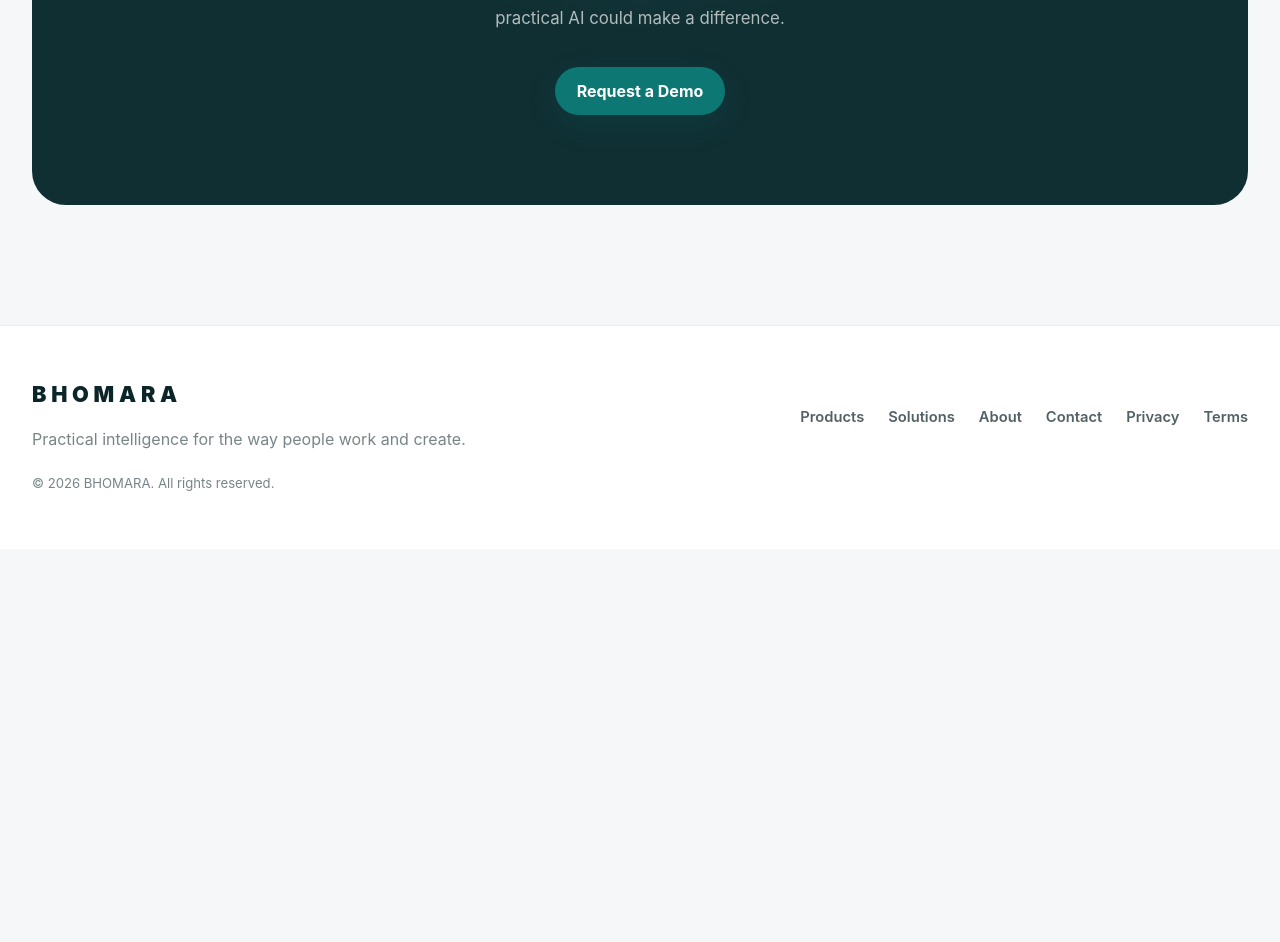
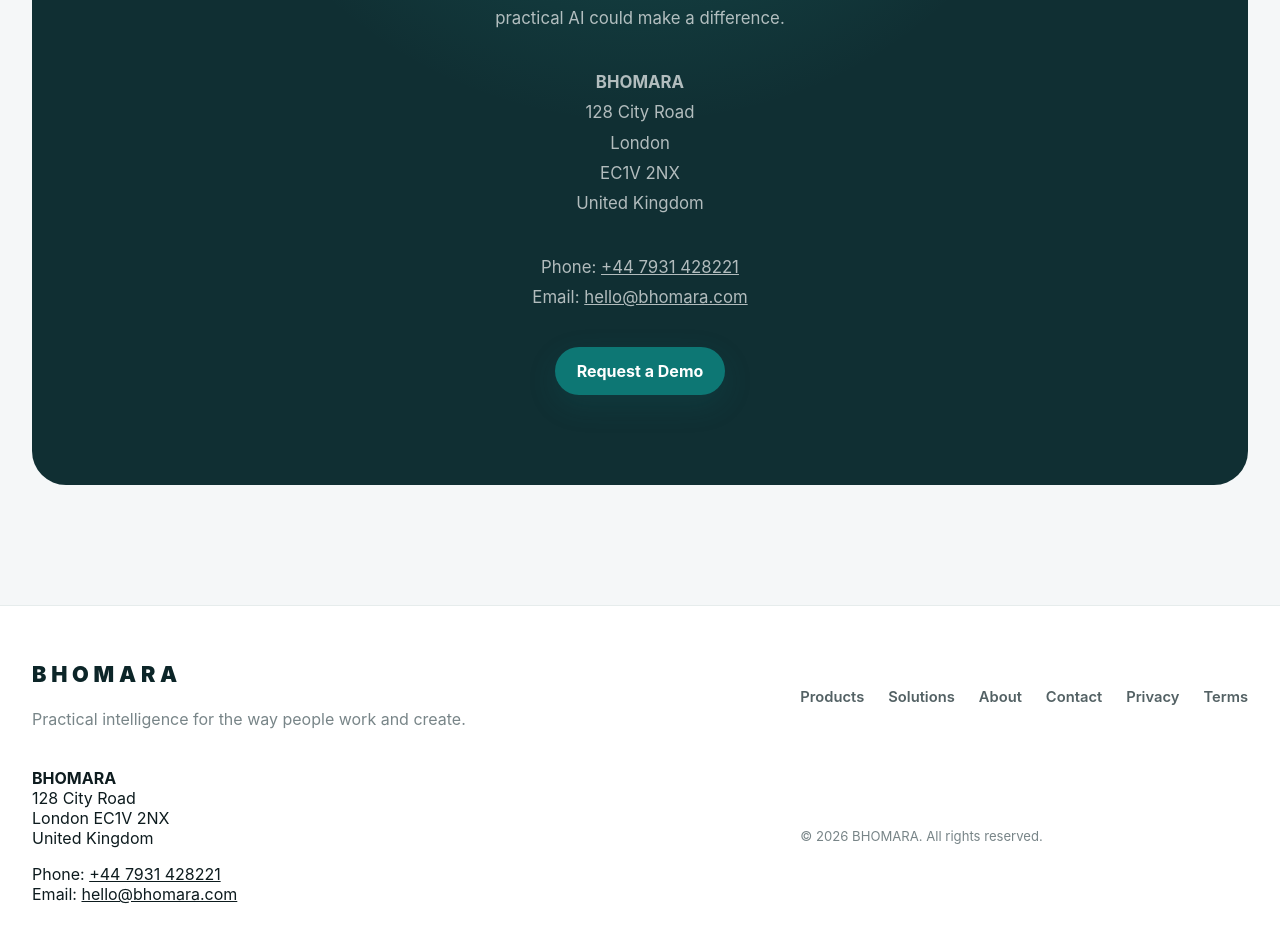
Before and after one commit to Nezbow/bhomara, a React (Vite) app: page / in a window 1280 px wide. Shown: the part 3808-4750 px from the top of the page. Before the commit the page ends 4357 px from the top, so only its background shows below. Built offline with nearby package versions, Linux system fonts and the light colour scheme; no server answers.

Commit message:
Add BHOMARA business address and contact details

```diff
--- a/src/App.tsx
+++ b/src/App.tsx
@@ -248,6 +248,35 @@ function App() {
             discover where practical AI could make a difference.
           </p>
 
+          <div
+            className="contact-details"
+            aria-label="BHOMARA contact details"
+          >
+            <p>
+              <strong>BHOMARA</strong>
+              <br />
+              128 City Road
+              <br />
+              London
+              <br />
+              EC1V 2NX
+              <br />
+              United Kingdom
+            </p>
+
+            <p>
+              Phone:{" "}
+              <a href="tel:+447931428221">
+                +44 7931 428221
+              </a>
+              <br />
+              Email:{" "}
+              <a href="mailto:hello@bhomara.com">
+                hello@bhomara.com
+              </a>
+            </p>
+          </div>
+
           <Link className="primary-button" to="/contact">
             Request a Demo
           </Link>
@@ -262,6 +291,33 @@ function App() {
         <p>
           Practical intelligence for the way people work and create.
         </p>
+
+        <div
+          className="footer-contact"
+          aria-label="BHOMARA business address"
+        >
+          <p>
+            <strong>BHOMARA</strong>
+            <br />
+            128 City Road
+            <br />
+            London EC1V 2NX
+            <br />
+            United Kingdom
+          </p>
+
+          <p>
+            Phone:{" "}
+            <a href="tel:+447931428221">
+              +44 7931 428221
+            </a>
+            <br />
+            Email:{" "}
+            <a href="mailto:hello@bhomara.com">
+              hello@bhomara.com
+            </a>
+          </p>
+        </div>
 
         <div className="footer-links">
           <a href="#products">Products</a>
```
